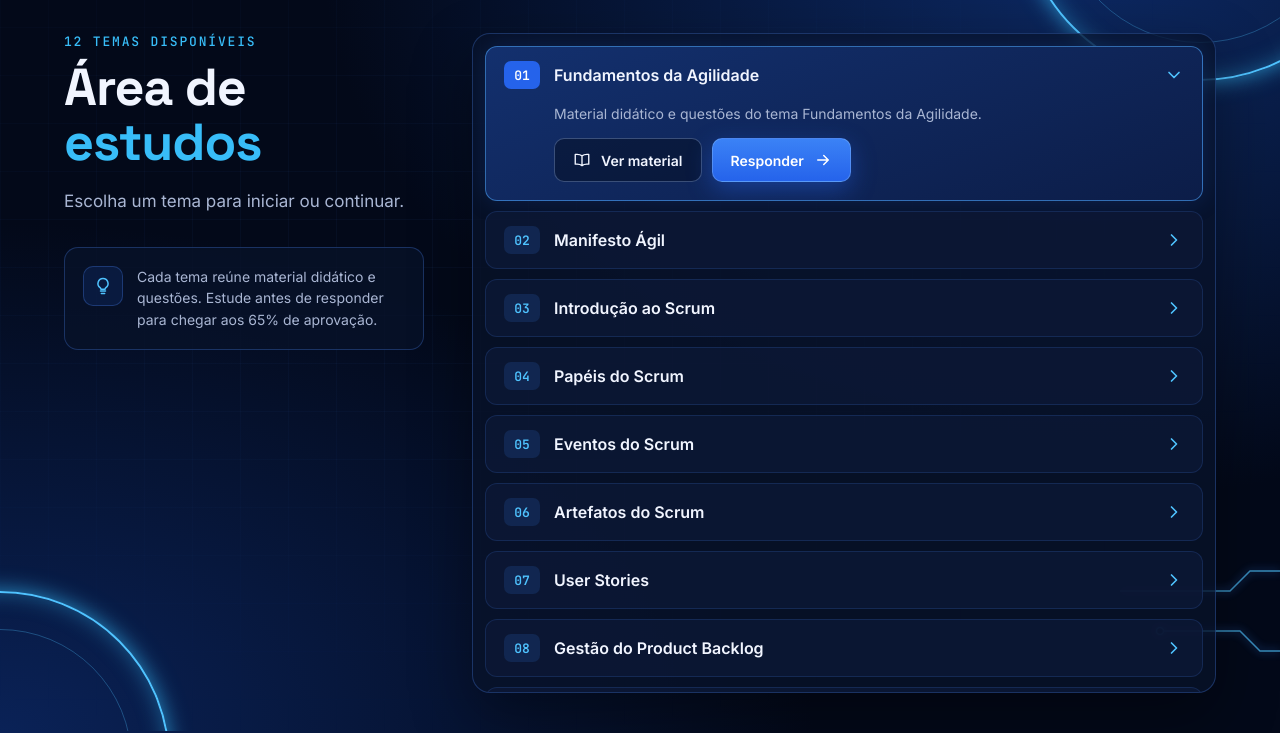
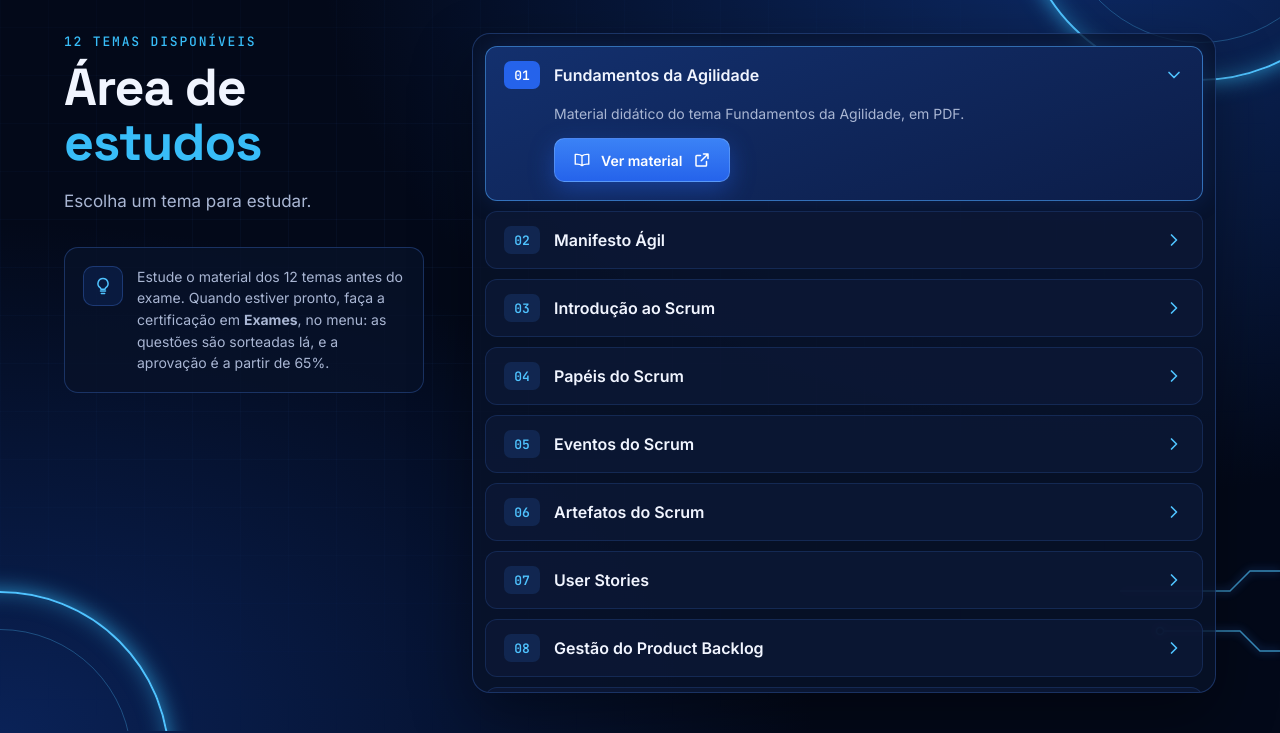
Before and after one commit to MultiCoreDSM/ABP, a plain HTML site: page FrontEnd/Pages/area-estudos.html in a window 1280 px wide. Shown: the part 69-802 px from the top of the page. Drawn offline with Linux system fonts and the light colour scheme; no server answers.

Commit message:
feat(frontend): área de estudos só com o material de estudo
Remove o botão "Responder" de cada tema. A área de estudos passa a ter
apenas o material em PDF dos 12 temas; o exame, com o sorteio das
questões, fica separado em Exames, no menu.

```diff
--- a/FrontEnd/Pages/area-estudos.html
+++ b/FrontEnd/Pages/area-estudos.html
@@ -41,7 +41,7 @@
         <section class="apresentacao" aria-labelledby="titulo">
             <p class="sobretitulo" id="contagem-temas">Temas disponíveis</p>
             <h1 id="titulo">Área de <span>estudos</span></h1>
-            <p class="subtitulo">Escolha um tema para iniciar ou continuar.</p>
+            <p class="subtitulo">Escolha um tema para estudar.</p>
 
             <aside class="dica">
                 <span class="dica-icone" aria-hidden="true">
@@ -49,7 +49,7 @@
                         <path d="M9 18h6M10 21h4M12 3a6 6 0 0 0-3.5 10.9c.6.5 1 1.2 1 2.1h5c0-.9.4-1.6 1-2.1A6 6 0 0 0 12 3Z" />
                     </svg>
                 </span>
-                <p>Cada tema reúne material didático e questões. Estude antes de responder para chegar aos 65% de aprovação.</p>
+                <p>Estude o material dos 12 temas antes do exame. Quando estiver pronto, faça a certificação em <strong>Exames</strong>, no menu: as questões são sorteadas lá, e a aprovação é a partir de 65%.</p>
             </aside>
         </section>
 
@@ -82,16 +82,14 @@
                 <div class="tema-painel-conteudo">
                     <p class="tema-descricao"></p>
                     <div class="tema-acoes">
-                        <a class="btn-material" target="_blank" rel="noopener">
+                        <!-- A área de estudos só tem o material; o exame fica em "Exames", no menu -->
+                        <a class="btn-ver-material" target="_blank" rel="noopener">
                             <svg viewBox="0 0 24 24" fill="none" stroke="currentColor" stroke-width="1.8" stroke-linecap="round" stroke-linejoin="round" aria-hidden="true" focusable="false">
                                 <path d="M12 6.5C10.5 5.3 8.3 4.5 5.5 4.5H3v13h2.5c2.8 0 5 .8 6.5 2 1.5-1.2 3.7-2 6.5-2H21v-13h-2.5c-2.8 0-5 .8-6.5 2ZM12 6.5v13" />
                             </svg>
                             Ver material
-                        </a>
-                        <a class="btn-responder">
-                            Responder
                             <svg viewBox="0 0 24 24" fill="none" stroke="currentColor" stroke-width="2" stroke-linecap="round" stroke-linejoin="round" aria-hidden="true" focusable="false">
-                                <path d="M5 12h14M13 6l6 6-6 6" />
+                                <path d="M14 4h6v6M20 4l-9 9M18 14v5a1 1 0 0 1-1 1H5a1 1 0 0 1-1-1V7a1 1 0 0 1 1-1h5" />
                             </svg>
                         </a>
                     </div>
--- a/FrontEnd/Scripts/area-estudos.js
+++ b/FrontEnd/Scripts/area-estudos.js
@@ -104,7 +104,7 @@ function criarTema(tema, indice) {
 
     item.querySelector(".tema-numero").textContent = numero;
     item.querySelector(".tema-nome").textContent = tema.nome;
-    item.querySelector(".tema-descricao").textContent = `Material didático e questões do tema ${tema.nome}.`;
+    item.querySelector(".tema-descricao").textContent = `Material didático do tema ${tema.nome}, em PDF.`;
 
     botao.id = `tema-${tema.id}`;
     botao.setAttribute("aria-controls", `painel-tema-${tema.id}`);
@@ -112,7 +112,7 @@ function criarTema(tema, indice) {
     painel.setAttribute("aria-labelledby", botao.id);
     botao.addEventListener("click", () => alternarTema(item));
 
-    const linkMaterial = item.querySelector(".btn-material");
+    const linkMaterial = item.querySelector(".btn-ver-material");
     if (material) {
         linkMaterial.href = CAMINHO_MATERIAIS + material;
         linkMaterial.setAttribute("aria-label", `Ver material do tema ${tema.nome} (abre em nova aba)`);
@@ -120,11 +120,6 @@ function criarTema(tema, indice) {
         linkMaterial.hidden = true;
         item.querySelector(".tema-aviso").hidden = false;
     }
-
-    // A prova exige login; sem sessão, "Responder" leva ao login primeiro
-    const linkResponder = item.querySelector(".btn-responder");
-    linkResponder.href = logado ? `questao.html?tema=${tema.id}` : "login.html";
-    linkResponder.setAttribute("aria-label", `Responder a questão do tema ${tema.nome}`);
 
     return item;
 }
--- a/FrontEnd/Styles/area-estudos.css
+++ b/FrontEnd/Styles/area-estudos.css
@@ -308,7 +308,7 @@ body {
 
 .tema-botao:focus-visible,
 .btn-material:focus-visible,
-.btn-responder:focus-visible,
+.btn-ver-material:focus-visible,
 .btn-voltar:focus-visible,
 .marca:focus-visible {
     outline: 2px solid var(--azul-claro);
@@ -392,7 +392,7 @@ body {
 }
 
 .btn-material,
-.btn-responder {
+.btn-ver-material {
     display: inline-flex;
     align-items: center;
     justify-content: center;
@@ -409,7 +409,7 @@ body {
 }
 
 .btn-material svg,
-.btn-responder svg {
+.btn-ver-material svg {
     width: 18px;
     height: 18px;
 }
@@ -425,19 +425,19 @@ body {
     background: rgba(3, 9, 25, 0.7);
 }
 
-.btn-responder {
+.btn-ver-material {
     border: 1px solid rgba(147, 197, 253, 0.35);
     background: linear-gradient(180deg, var(--azul-botao) 0%, var(--azul) 100%);
     color: #fff;
     box-shadow: 0 8px 24px rgba(37, 99, 235, 0.4);
 }
 
-.btn-responder:hover {
+.btn-ver-material:hover {
     filter: brightness(1.1);
 }
 
 .btn-material:active,
-.btn-responder:active {
+.btn-ver-material:active {
     transform: scale(0.98);
 }
 
@@ -541,7 +541,7 @@ body {
     .tema-seta,
     .tema-painel,
     .btn-material,
-    .btn-responder {
+    .btn-ver-material {
         transition: none;
     }
 }
```
Also changed, not shown: README.md.
